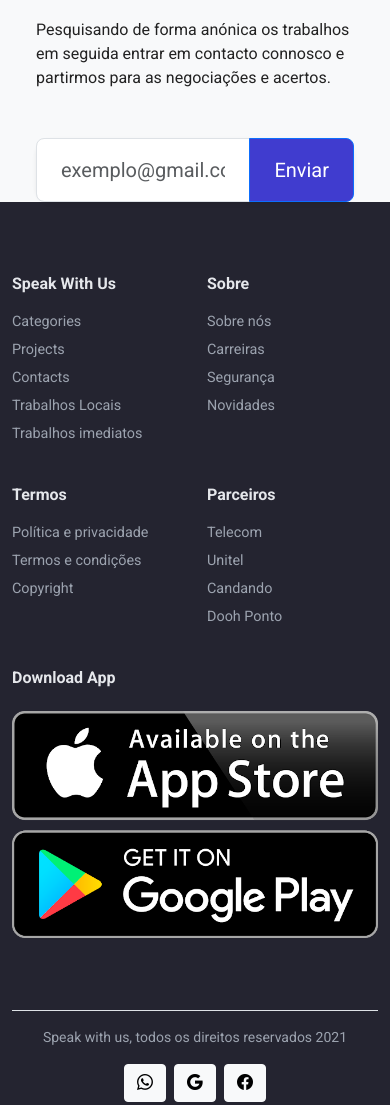
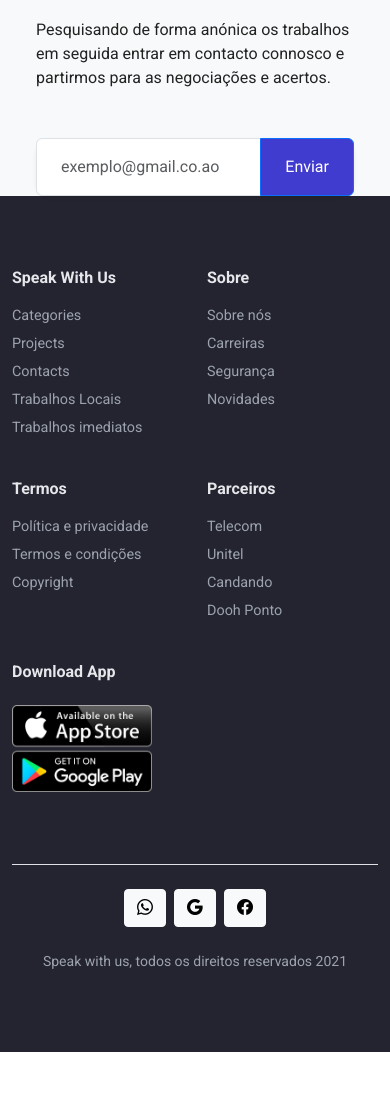
Before and after one commit to brauliomac/nextLevel-T, a plain HTML site: page index.html in a window 390 px wide. Shown: the part 8760-9865 px from the top of the page. After the commit the page ends 9812 px from the top, so only its background shows below. Drawn offline with nearby package versions, Linux system fonts and the light colour scheme; a script that the page names is missing.

Commit message:
footer done!

```diff
--- a/css/style.css
+++ b/css/style.css
@@ -37,8 +37,8 @@
   color: #76C7DB;
 }
 
-.color-light{
-  color: #EBECE7;
+.bg-light {
+  background-color: #EBECE7 ;
 }
 
 /* Navegação*/
@@ -181,9 +181,17 @@
   color: #9ca3af;
 }
 
+.app-download {
+  max-width: 160px;
+}
+
 /* Responsividade */
 @media (max-width: 767.98px) {
   .hero-title {
     font-size: 1.9rem;
   }
+
+  .app-download {
+    max-width: 140px;
+  }
 }
--- a/index.html
+++ b/index.html
@@ -656,7 +656,7 @@
               </p>
 
               <form id="newsletter-form" class="d-flex flex-column flex-sm-row mt-5">
-                <div class="input-group input-group-lg shadow-sm border-0 hero-form">
+                <div class="input-group input-group-md shadow-sm border-0 hero-form">
                   <input type="email" class="form-control py-3 px-4 fs-7" placeholder="exemplo@gmail.co.ao" required>
                   <button type="submit" class="btn btn-primary px-4 bg-purple">Enviar</button>
                 </div>
@@ -724,16 +724,16 @@
         <div class="col-12 col-md-2">
           <h6 class="footer-title mb-3">Download App</h6>
           <div class="d-flex flex-column gap-2">
-            <a href="#"  class="mt-2"><img src="./img/app-store.png" class="img-fluid" alt="App Store"></a>
+            <a href="#"  class="mt-2"><img src="./img/app-store.png" class="img-fluid w-100 w-md-50 w-sm-25 max-w-25 app-download" alt="App Store"></a>
           </div>
         </div>
       </div>
 
       <div class="d-flex flex-column flex-md-row justify-content-between align-items-center my-5 pt-3 border-top footer-bottom">
-        <p class="mb-2 mb-md-0 small">
+        <p class="mb-2 mb-md-0 small order-2 order-sm-1 mt-4">
           Speak with us, todos os direitos reservados 2021
         </p>
-        <div class="d-flex gap-2 mt-2">
+        <div class="d-flex gap-2 mt-2 order-1 order-sm-2">
           <a href="#" class="btn btn-light btn-md rounded-1">
             <i class="bi bi-whatsapp"></i>
           </a>
```
